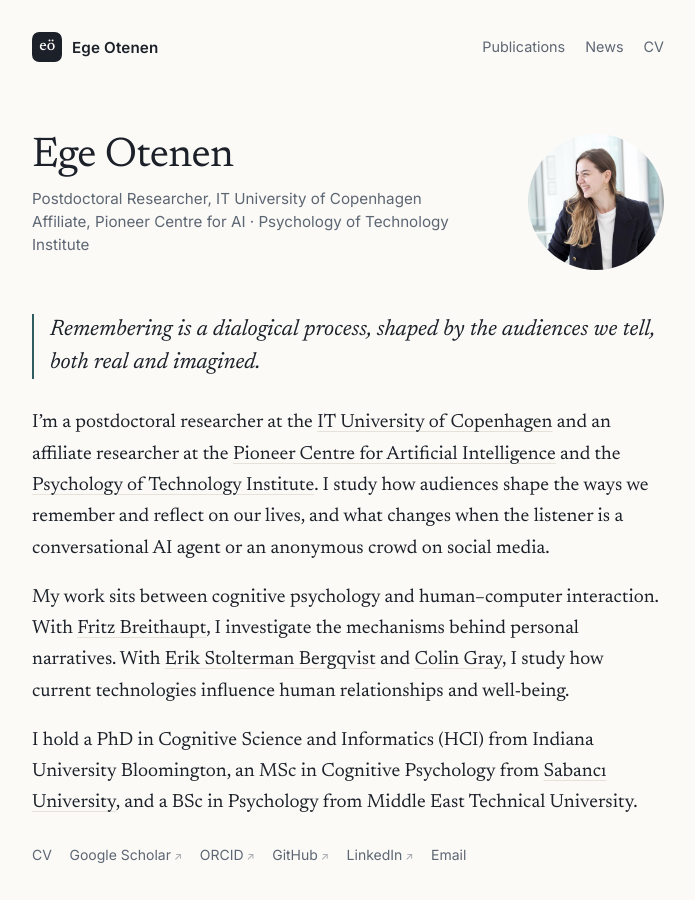
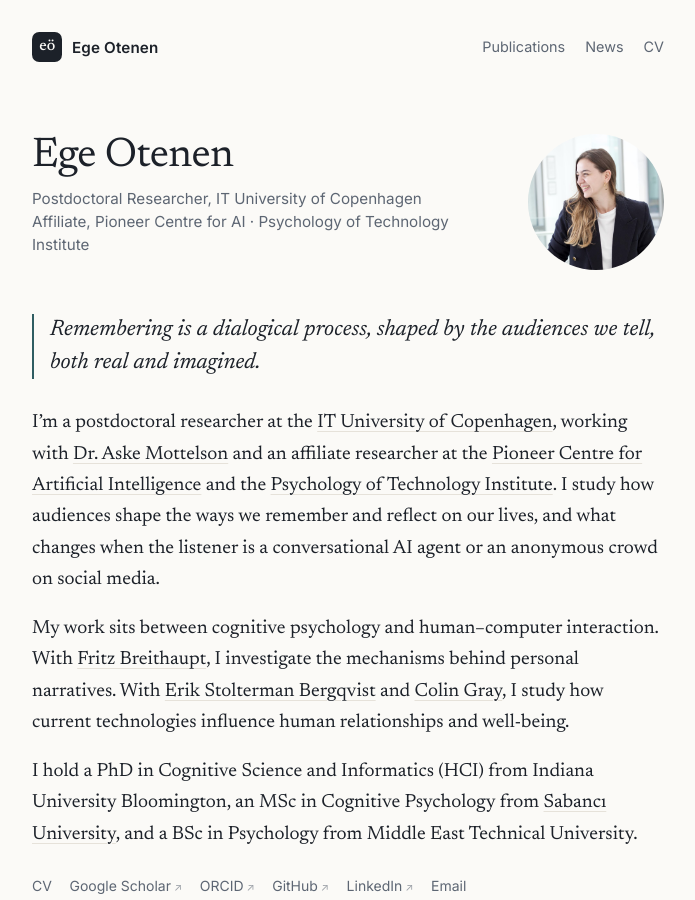
Before and after one commit to egeotenen/egeotenen.github.io, a Jekyll site: the page built from _pages/about.md, in a window 1280 px wide and 900 px high. Shown: the whole window, without its empty margins (292-987 px from the left). Built offline with Jekyll 4.4.1, drawn with Linux system fonts in a browser that asks for light colours.

Commit message:
update info

```diff
--- a/_pages/about.md
+++ b/_pages/about.md
@@ -8,7 +8,7 @@ redirect_from:
   - /about.html
 ---
 
-I'm a postdoctoral researcher at the [IT University of Copenhagen](https://itu.dk) and an affiliate researcher at the [Pioneer Centre for Artificial Intelligence](https://www.aicentre.dk/) and the [Psychology of Technology Institute](https://www.psychoftech.org/). I study how audiences shape the ways we remember and reflect on our lives, and what changes when the listener is a conversational AI agent or an anonymous crowd on social media.
+I'm a postdoctoral researcher at the [IT University of Copenhagen](https://itu.dk), working with [Dr. Aske Mottelson](https://researcher.itu.dk/p/da/persons/aske-mottelson) and an affiliate researcher at the [Pioneer Centre for Artificial Intelligence](https://www.aicentre.dk/) and the [Psychology of Technology Institute](https://www.psychoftech.org/). I study how audiences shape the ways we remember and reflect on our lives, and what changes when the listener is a conversational AI agent or an anonymous crowd on social media.
 
 My work sits between cognitive psychology and human–computer interaction. With [Fritz Breithaupt](https://experimentalhumanities.com), I investigate the mechanisms behind personal narratives. With [Erik Stolterman Bergqvist](https://www.stoltermanbergqvist.com) and [Colin Gray](https://luddy.indiana.edu/contact/profile/index.html?Colin_Gray), I study how current technologies influence human relationships and well-being.
 
```
Also changed, not shown: 1 other file.
